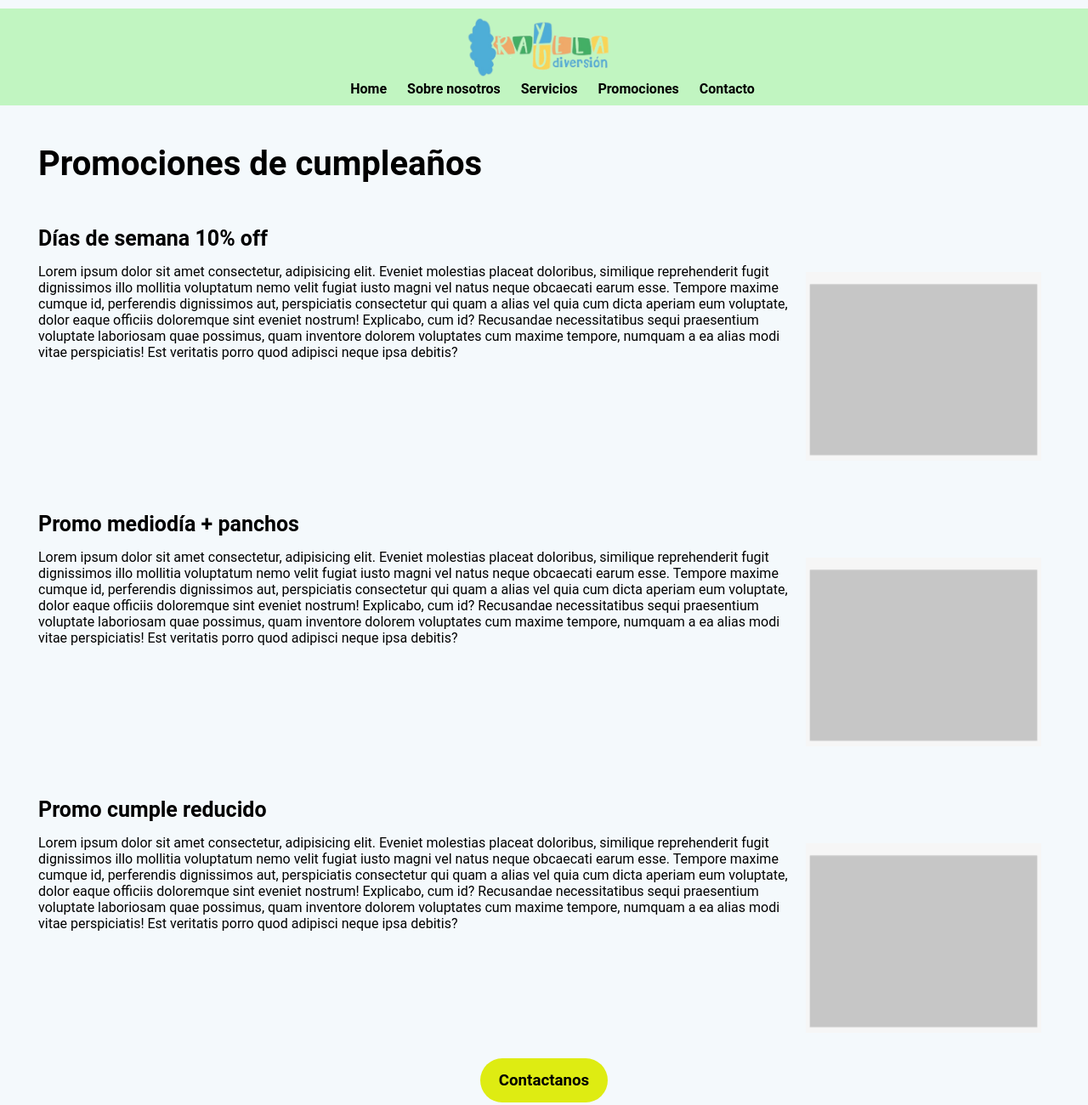
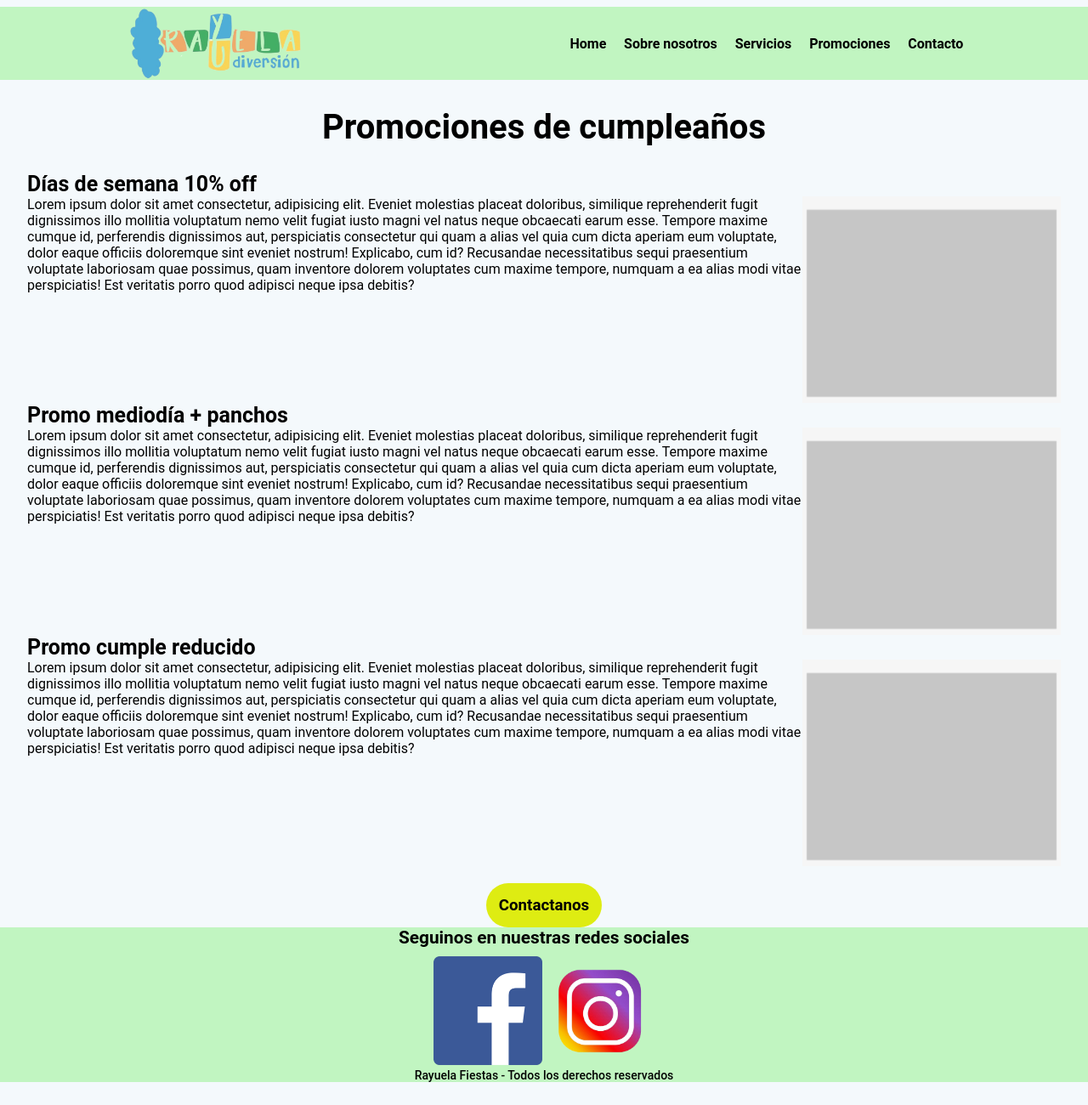
Before and after one commit to candelamaldonado/kidsParty, a plain HTML site: page pages/promociones.html in a window 1280 px wide. Shown: the top 1300 px of the page at 85% size. After the commit the page ends 1273 px from the top, so only its background shows below. Drawn offline with Linux system fonts and the light colour scheme.

Commit message:
third commit

```diff
--- a/css/main.css
+++ b/css/main.css
@@ -17,67 +17,91 @@ a{
     text-decoration: none;
 }
 
-
-/* estilos de HOME */
-
 header{
     background-color: rgb(193, 245, 193);
-    text-align: center;
-    margin-top: 10px;
-    padding: 10px;
+    margin-top: 0.5rem;
     position: sticky;
-    top: 0px;
+    top: 0rem;
+
+    display: flex;
+    justify-content: space-around;
+    align-items: center;
+    flex-wrap: wrap;
 }
 
 header img{
-    width: 15%;
+    width: 18%;
 }
 
 header nav ul{
     list-style: none;
-}
-
-header nav ul li{
-    display: inline-block;
-    margin-left: 20px;
+    display: flex;
+    gap: 1.3rem;
 }
 
 header nav ul li a{
-    text-decoration: none;
     color: black;
     font-weight: bold;
 }
+
+
+/*estilos de HOME */
 
 /* estilos de main */
 
 main{
     text-align: center;
-    padding: 45px;
+    padding: 2rem;
+    display: flex;
+
+    flex-direction: column;
+    flex-wrap: wrap;
+    align-items: center;
 }
 
-.videoRayuela{
-    margin-bottom: 40px;
+main .videoRayuela img{
+    width: 100%;
+    object-fit: cover;
+    margin-bottom: 2rem;
 }
 
 main h1{
-    margin-bottom: 30px;
+    margin-bottom: 1.8rem;
     font-weight: 750;
-    font-size: 40px;
+    font-size: 2.5rem;
 }
 
 main p{
-    margin-bottom: 20px;
+    margin-bottom: 1.3rem;
 }
 
-main h2{
-    margin-bottom: 15px;
-    margin-top: 50px;
-    font-size: 30px;
+/* estilos de section */
+
+section h2{
+    font-size: 2.2rem;
+    text-align: center;
 }
 
-main div img{
-    width: 35%;
-    padding: 10px;
+section .contenedorImg{
+    height: 280vh ;
+    margin: 1rem;
+    display: grid;
+    gap: 1rem;
+
+    grid-template-columns: 1fr ;
+    grid-template-rows: repeat(6, 15%);
+}
+
+section div div img{
+    width: 100%;
+    height: 100%;
+    object-fit: cover;
+}
+
+/* estilos de los items de section */
+
+.imgSiete, .imgSeis{
+    display: none;
 }
 
 /* estilos de footer */
@@ -85,11 +109,11 @@ main div img{
 footer{
     background-color: rgb(193, 245, 193);
     text-align: center;
-    margin-top: 10px;
-    padding: 10px;
+    margin-top: -2rem;
 }
 
 footer h3{
+    font-size: 1.3rem;
     padding-bottom: 10px;
 }
 
@@ -98,16 +122,19 @@ footer h4{
    font-weight: 550;
 }
 
+footer .redesSoc{
+  display: flex;
+  justify-content: center;
+}
+
 footer div a img{
-  display: inline-block;
-  width: 5%;
-  padding-bottom: 10px;
-  padding-left: 20px;
+  width: 10%;
 }
 
 .imgFb{
     width: 4,5%;
 }
+
 
 
 /* estilos de SOBRE NOSOTROS */
@@ -133,6 +160,7 @@ main div div{
 }
 
 
+
 /* estilos de SERVICIOS */
 
 .tituloServ{
@@ -142,6 +170,7 @@ main div div{
 main div ul li{
     list-style: none;
 }
+
 
 
 /* estilos de PROMOCIONES */
@@ -169,6 +198,7 @@ main div div img{
     border-radius: 50px;
     color: black;
 }
+
 
 
 /* estilos de CONTACTO */
```
Also changed, not shown: index.html (+32 -8 lines), img/fulbito.JPG (added), img/lectura .JPG (added), img/logofacebookkk.png (added), img/logoinstagrammm.png (added), img/outdoor.JPG (added), 1 other file.
